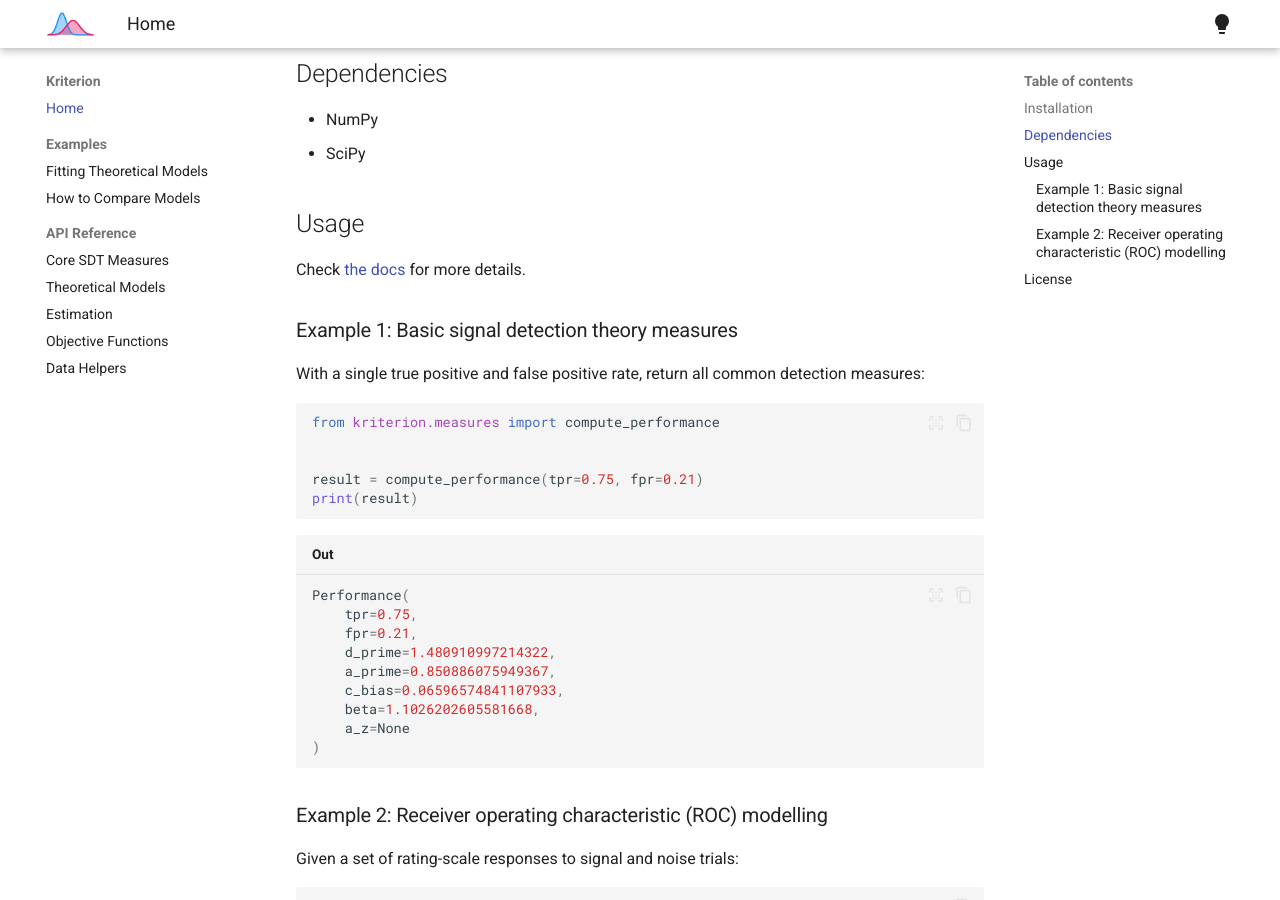
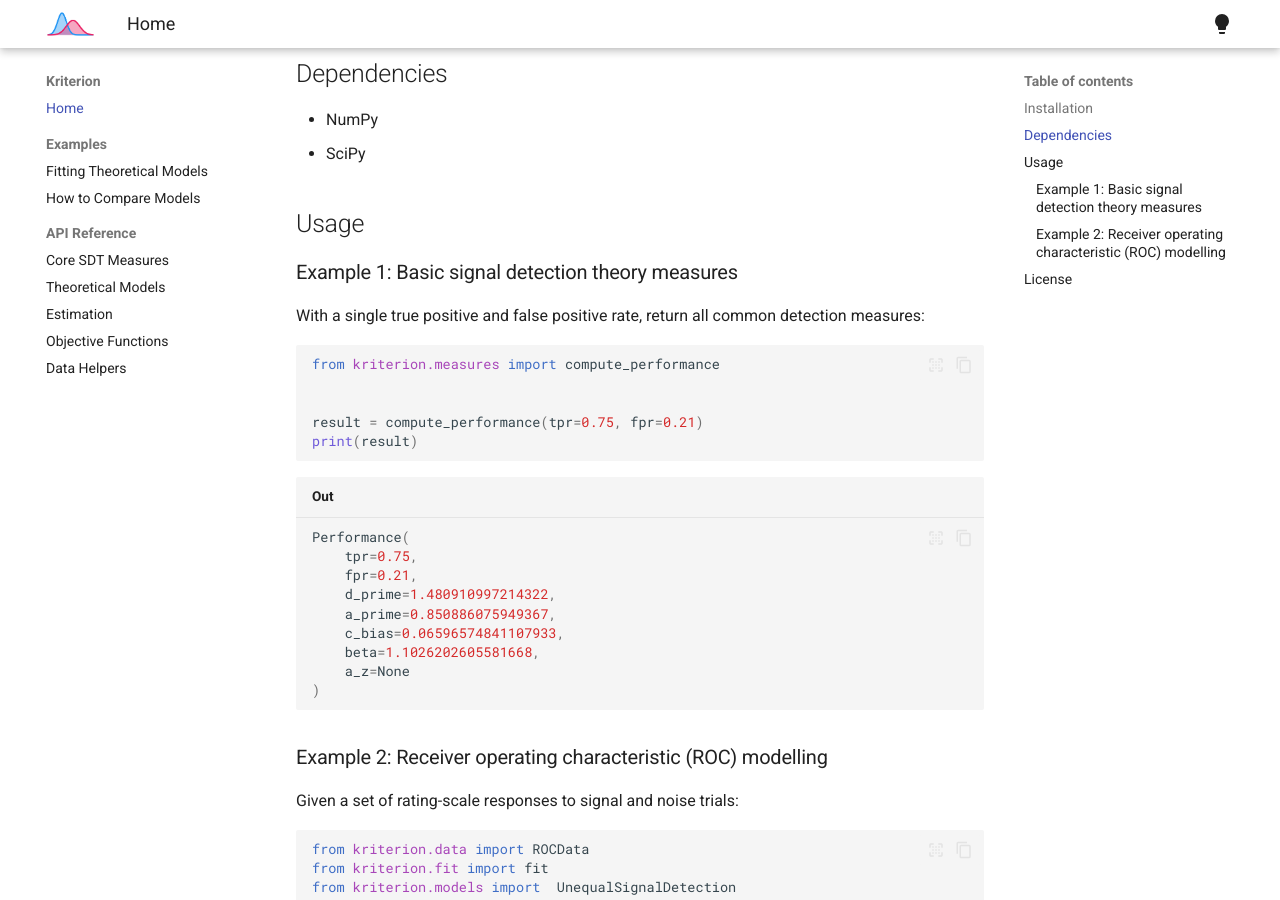
Before and after one commit to lcdunne/kriterion, an MkDocs documentation site: the page built from docs/index.md, in a window 1280 px wide and 900 px high, scrolled down 873 px. Built offline with MkDocs 1.6.1 and Material for MkDocs 9.7.7, drawn with Linux system fonts in a browser that asks for light colours; nearby versions of some CDN libraries; library files that are not in the unit come from our copies.

Commit message:
Fix broken link in docs

```diff
--- a/docs/index.md
+++ b/docs/index.md
@@ -24,8 +24,6 @@ python -m pip install kriterion
 - SciPy
 
 ## Usage
-
-Check [the docs](./docs/) for more details.
 
 ### Example 1: Basic signal detection theory measures
 
```
